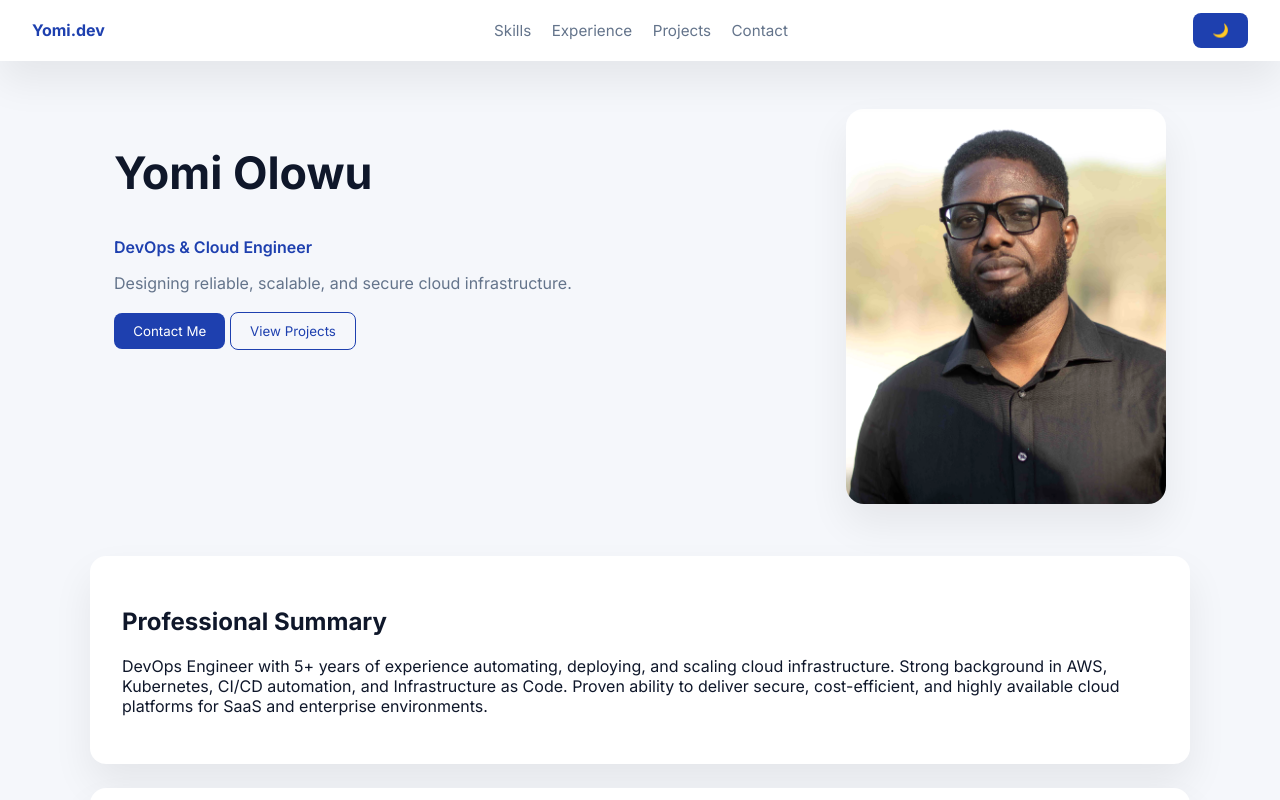
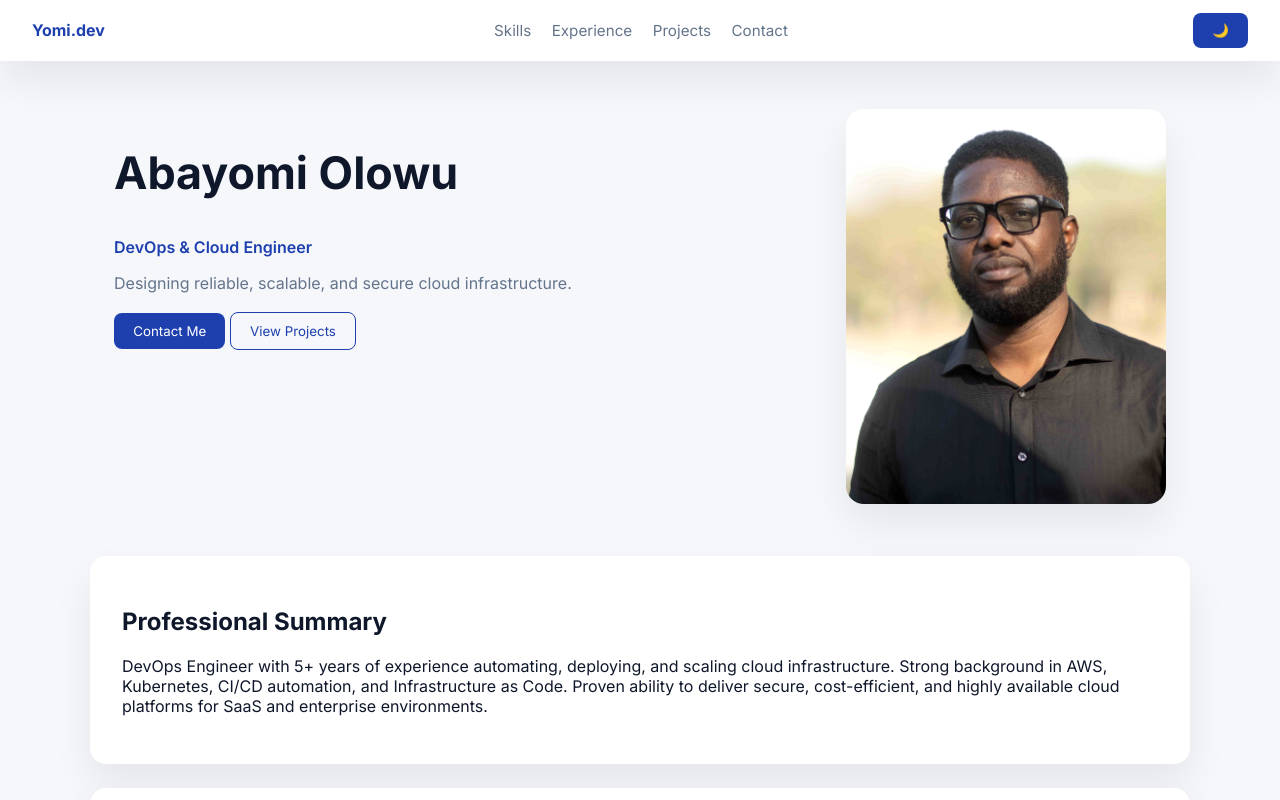
Before and after one commit to YomiHubHub/yomiolowu.github.io, a plain HTML site: page index.html in a window 1280 px wide. Shown: the top 800 px of the page. Drawn offline with Linux system fonts and the light colour scheme.

Commit message:
Updated my name

```diff
--- a/index.html
+++ b/index.html
@@ -25,7 +25,7 @@
 <!-- HERO SECTION -->
 <section class="hero">
   <div class="hero-text">
-    <h1>Yomi Olowu</h1>
+    <h1>Abayomi Olowu</h1>
     <p class="title">DevOps & Cloud Engineer</p>
     <p class="tagline">Designing reliable, scalable, and secure cloud infrastructure.</p>
 
```
